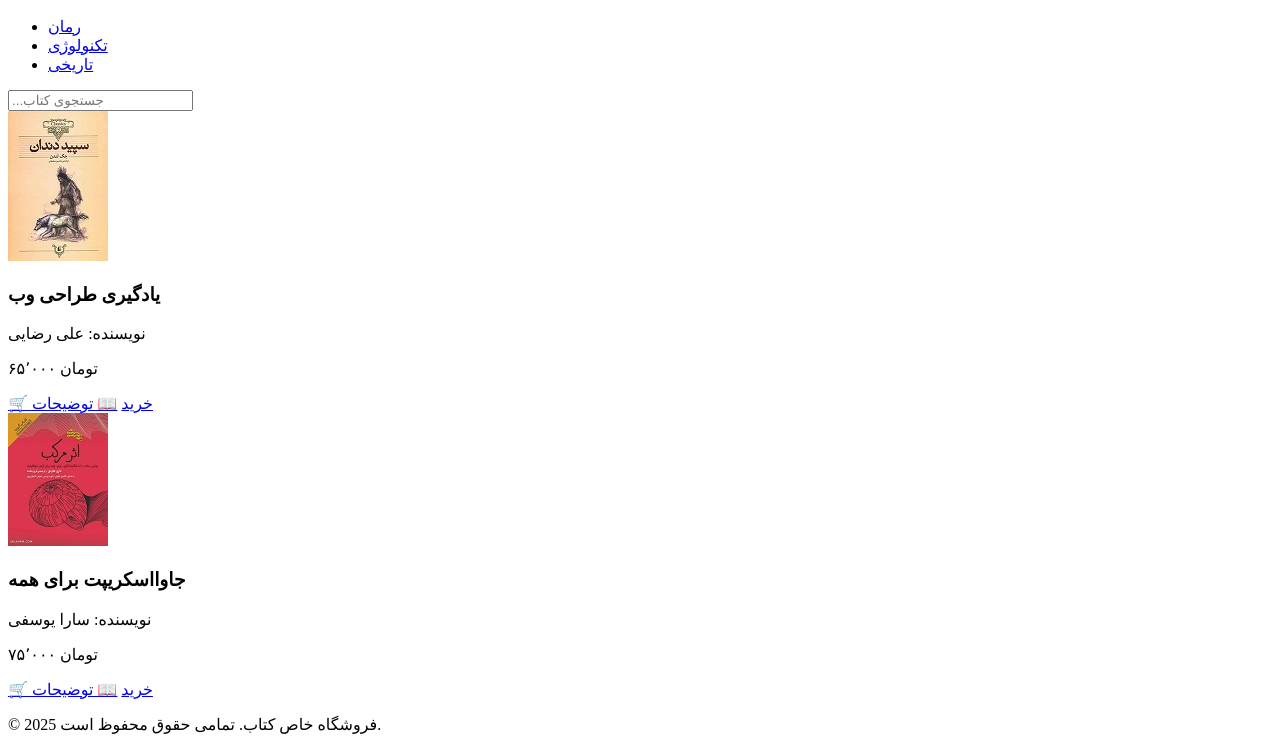
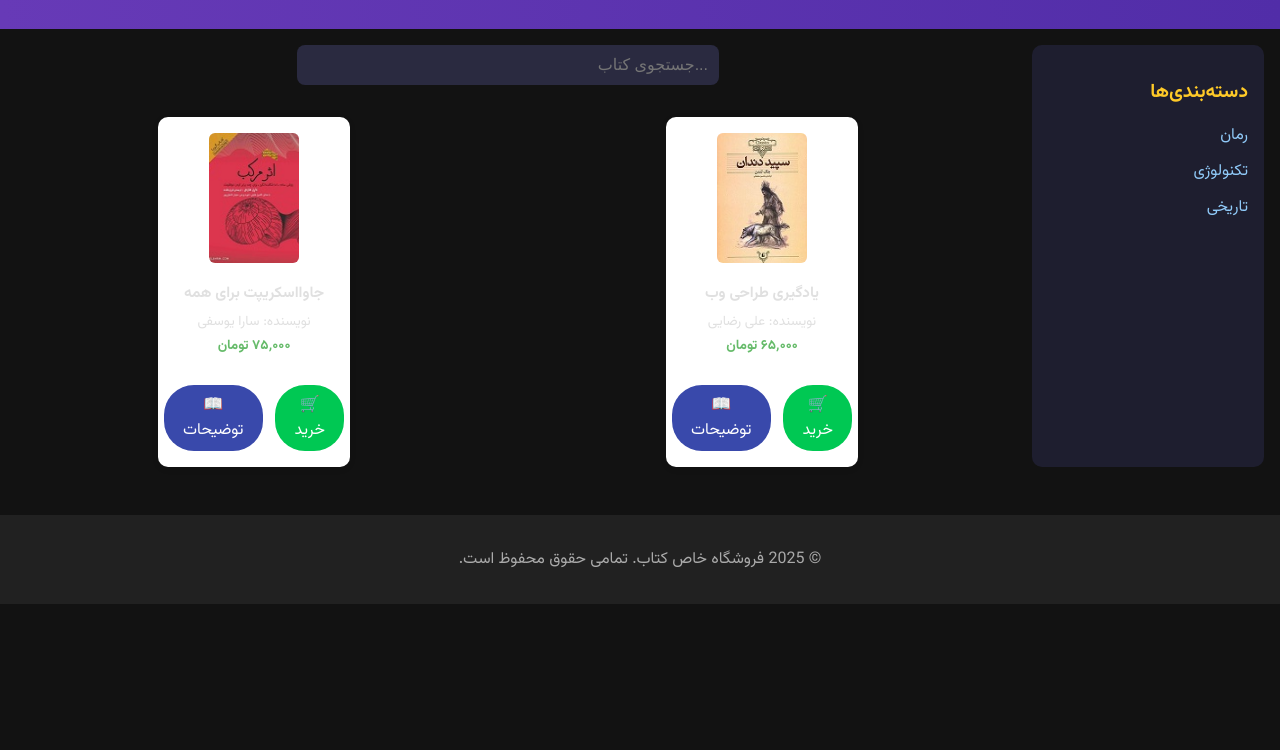
Before and after one commit to Cratosz/bookstore, a plain HTML site: page index.html in a window 1280 px wide. Shown: the part 112-862 px from the top of the page. After the commit the page ends 800 px from the top, so only its background shows below. Drawn offline with Linux system fonts and the light colour scheme; files whose address does not match are found by name.

Commit message:
Update style.css

```diff
--- a/styles/style.css
+++ b/styles/style.css
@@ -1 +1,244 @@
-body {}
+@import url('https://fonts.googleapis.com/css2?family=Vazirmatn:wght@400;700&display=swap');
+
+body {
+  font-family: 'Vazirmatn', sans-serif;
+  direction: rtl;
+  margin: 0;
+  background: #121212;
+  color: #e0e0e0;
+}
+
+header {
+  background: linear-gradient(to left, #512da8, #673ab7);
+  color: white;
+  padding: 1.5rem;
+  text-align: center;
+}
+
+.layout {
+  display: flex;
+  gap: 2rem;
+  padding: 1rem;
+}
+
+.sidebar {
+  width: 200px;
+  background: #1e1e2f;
+  padding: 1rem;
+  border-radius: 10px;
+}
+
+.sidebar h2 {
+  font-size: 1.2rem;
+  color: #ffca28;
+}
+
+.sidebar ul {
+  list-style: none;
+  padding: 0;
+}
+
+.sidebar li {
+  margin: 0.7rem 0;
+}
+
+.sidebar a {
+  color: #90caf9;
+  text-decoration: none;
+  transition: color 0.3s;
+}
+
+.sidebar a:hover {
+  color: #ffffff;
+}
+
+.main-content {
+  flex: 1;
+}
+
+.search {
+  text-align: center;
+  margin-bottom: 2rem;
+}
+
+.search input {
+  width: 80%;
+  max-width: 400px;
+  padding: 0.7rem;
+  font-size: 1rem;
+  border-radius: 8px;
+  border: none;
+  background: #2a2a40;
+  color: white;
+}
+
+.book-grid {
+  display: grid;
+  grid-template-columns: repeat(auto-fit, minmax(250px, 1fr));
+  gap: 2rem;
+}
+
+.book-card {
+    background: #fff;
+    border-radius: 10px;
+    box-shadow: 0 2px 6px rgba(0,0,0,0.1);
+    padding: 1rem;
+    text-align: center;
+    width: 160px;
+    min-height: 280px;
+    display: flex;
+    flex-direction: column;
+    justify-content: flex-start;
+    align-items: center;
+    margin: auto;
+  }
+
+  .book-card img {
+    width: 90px;
+    height: 130px;
+    object-fit: cover;
+    border-radius: 6px;
+    margin-bottom: 0.8rem;
+  }
+
+
+.book-card:hover {
+  transform: scale(1.05);
+}
+
+
+
+.book-card h3 {
+    font-size: 0.95rem;
+    margin: 0.3rem 0;
+  }
+
+  .book-card p {
+    font-size: 0.85rem;
+    margin: 0.1rem 0;
+  }
+
+
+.price {
+  color: #66bb6a;
+  font-weight: bold;
+}
+
+.btn {
+  display: inline-block;
+  margin-top: 0.7rem;
+  background: #3949ab;
+  color: white;
+  padding: 0.5rem 1.2rem;
+  border-radius: 30px;
+  text-decoration: none;
+  transition: background 0.3s;
+}
+
+.btn:hover {
+  background: #1a237e;
+}
+
+footer {
+  background: #212121;
+  color: #aaa;
+  text-align: center;
+  padding: 1rem;
+  margin-top: 2rem;
+}
+.book-details {
+    display: flex;
+    flex-wrap: wrap;
+    justify-content: center;
+    gap: 2rem;
+    padding: 2rem;
+  }
+
+  .book-details img {
+    width: 250px;
+    height: 350px;
+    object-fit: cover;
+    border-radius: 12px;
+    box-shadow: 0 4px 20px rgba(0,0,0,0.3);
+  }
+
+  .book-info {
+    max-width: 500px;
+    line-height: 1.8;
+  }
+  .cart {
+    padding: 2rem;
+  }
+
+  .cart-item {
+    display: flex;
+    align-items: center;
+    gap: 1rem;
+    background: #1a1a2e;
+    margin: 1rem 0;
+    padding: 1rem;
+    border-radius: 10px;
+    box-shadow: 0 2px 10px rgba(0,0,0,0.3);
+  }
+
+  .cart-item img {
+    width: 100px;
+    height: 140px;
+    object-fit: cover;
+    border-radius: 8px;
+  }
+
+  .cart-summary {
+    background: #222;
+    padding: 1rem;
+    border-radius: 10px;
+    margin-top: 2rem;
+    text-align: center;
+    color: #00e676;
+    font-size: 1.2rem;
+  }
+  .checkout {
+    padding: 2rem;
+    max-width: 500px;
+    margin: 0 auto;
+    background: #1a1a2e;
+    border-radius: 10px;
+    color: white;
+  }
+
+  .checkout form {
+    display: flex;
+    flex-direction: column;
+    gap: 1rem;
+  }
+
+  .checkout input {
+    padding: 0.7rem;
+    border-radius: 8px;
+    border: none;
+    background: #333;
+    color: white;
+    font-size: 1rem;
+  }
+  .btn-group {
+    display: flex;
+    justify-content: center;
+    gap: 0.8rem;
+    margin-top: 1rem;
+  }
+
+  .btn.buy {
+    background-color: #00c853;
+  }
+
+  .btn.buy:hover {
+    background-color: #009624;
+  }
+
+  .btn.info {
+    background-color: #3949ab;
+  }
+
+  .btn.info:hover {
+    background-color: #1a237e;
+  }
```
